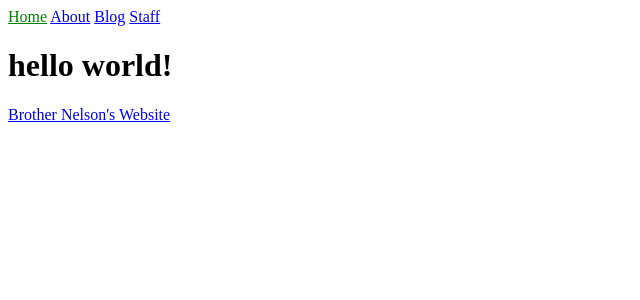
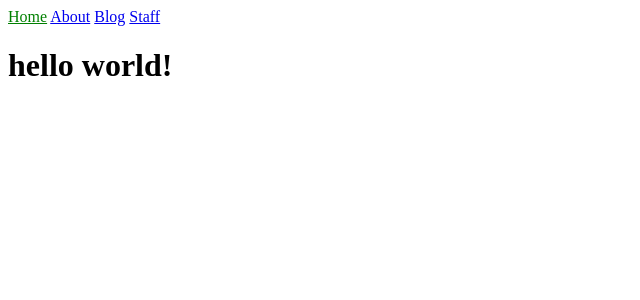
Before and after one commit to hubblekeat/hubblekeat.github.io, a Jekyll site: the page built from index.html, in a window 1280 px wide. Shown: the top 300 px of the page, without its empty margins (0-640 px from the left). Built offline with Jekyll 4.4.1, drawn with Linux system fonts in a browser that asks for light colours.

Commit message:
rebuild take out link

```diff
--- a/index.html
+++ b/index.html
@@ -5,5 +5,3 @@ layout: default
 title: Home
 ---
 <h1>{{ "Hello World!" | downcase }}</h1>
-
-<a href="https://byui-physics.github.io/main/bioNelson.html">Brother Nelson's Website</a>
```
Also changed, not shown: 8 other files.
